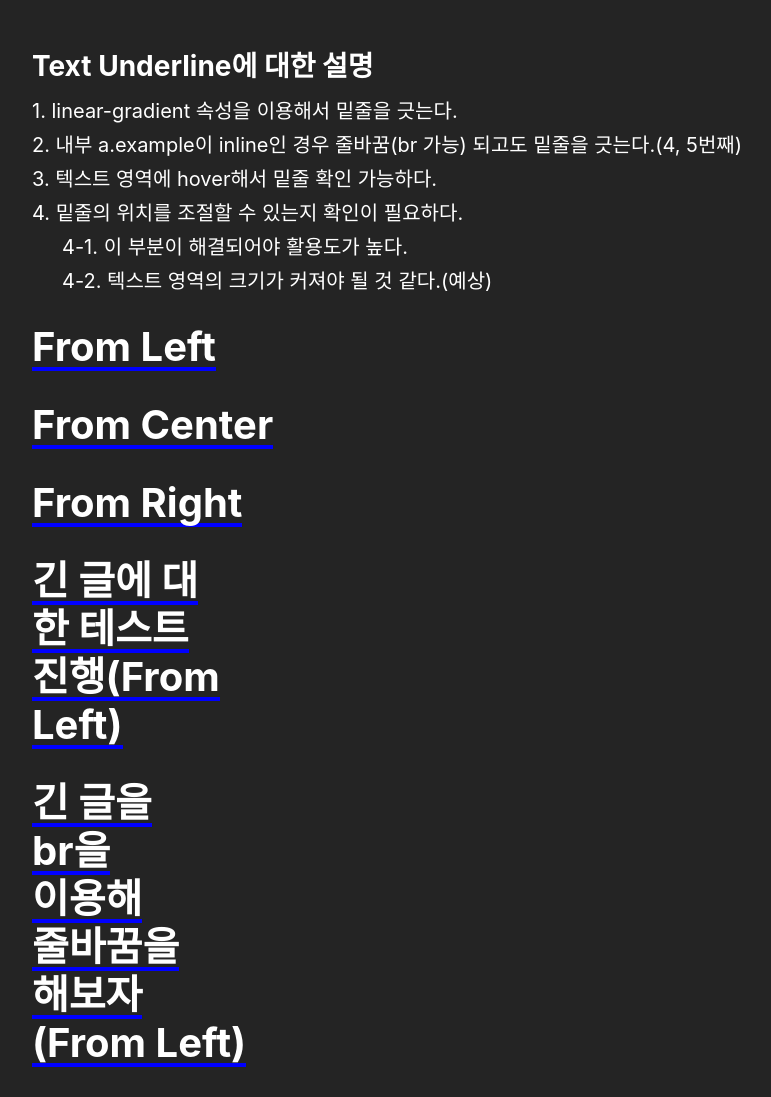
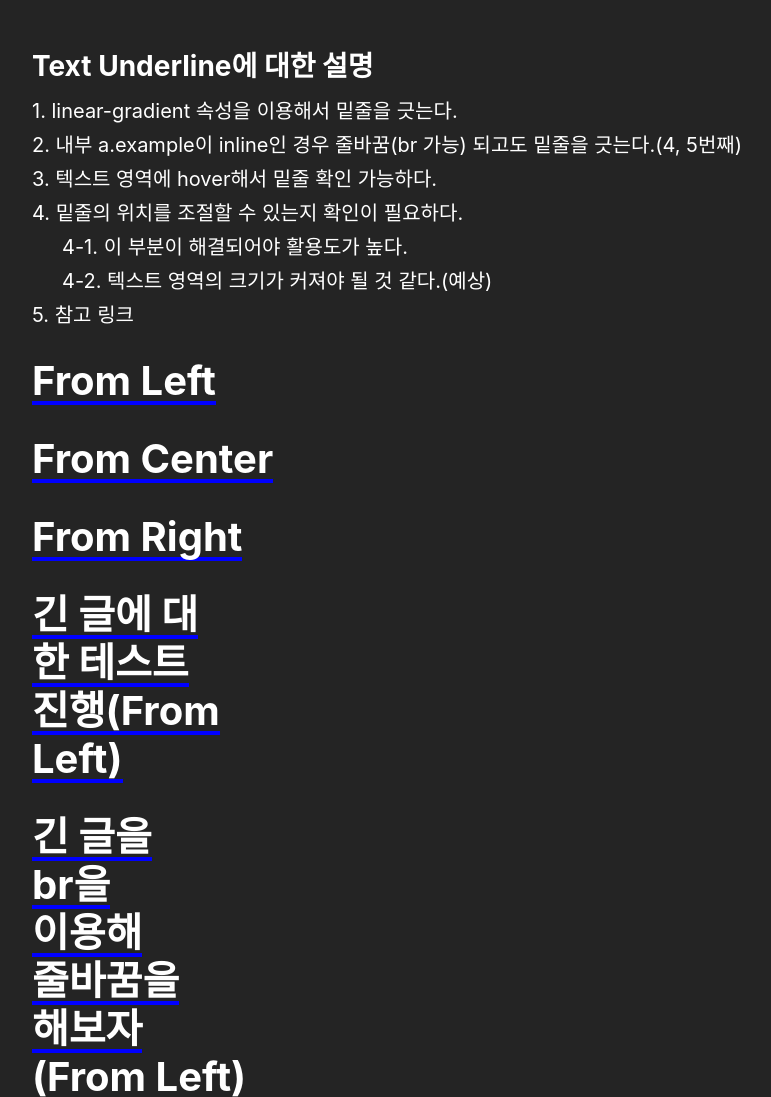
Before and after one commit to choijw0528/studyBasic, a website: page src/html/text_underline.html in a window 1280 px wide. Shown: the top 1097 px of the page, without its empty margins (18-789 px from the left). Drawn offline with Linux system fonts and the light colour scheme.

Commit message:
참고 링크 추가

```diff
--- a/src/html/text_underline.html
+++ b/src/html/text_underline.html
@@ -17,6 +17,7 @@
                     <li class="listItem">4. 밑줄의 위치를 조절할 수 있는지 확인이 필요하다.</li>
                     <li class="listItem typeSecond">4-1. 이 부분이 해결되어야 활용도가 높다.</li>
                     <li class="listItem typeSecond">4-2. 텍스트 영역의 크기가 커져야 될 것 같다.(예상)</li>
+                    <li class="listItem">5. <a href="https://codepen.io/JasonNeel/pen/kkwAwJ/" class="link" target="_blank">참고 링크</a></li>
                 </ul>
             </div>
 
```
